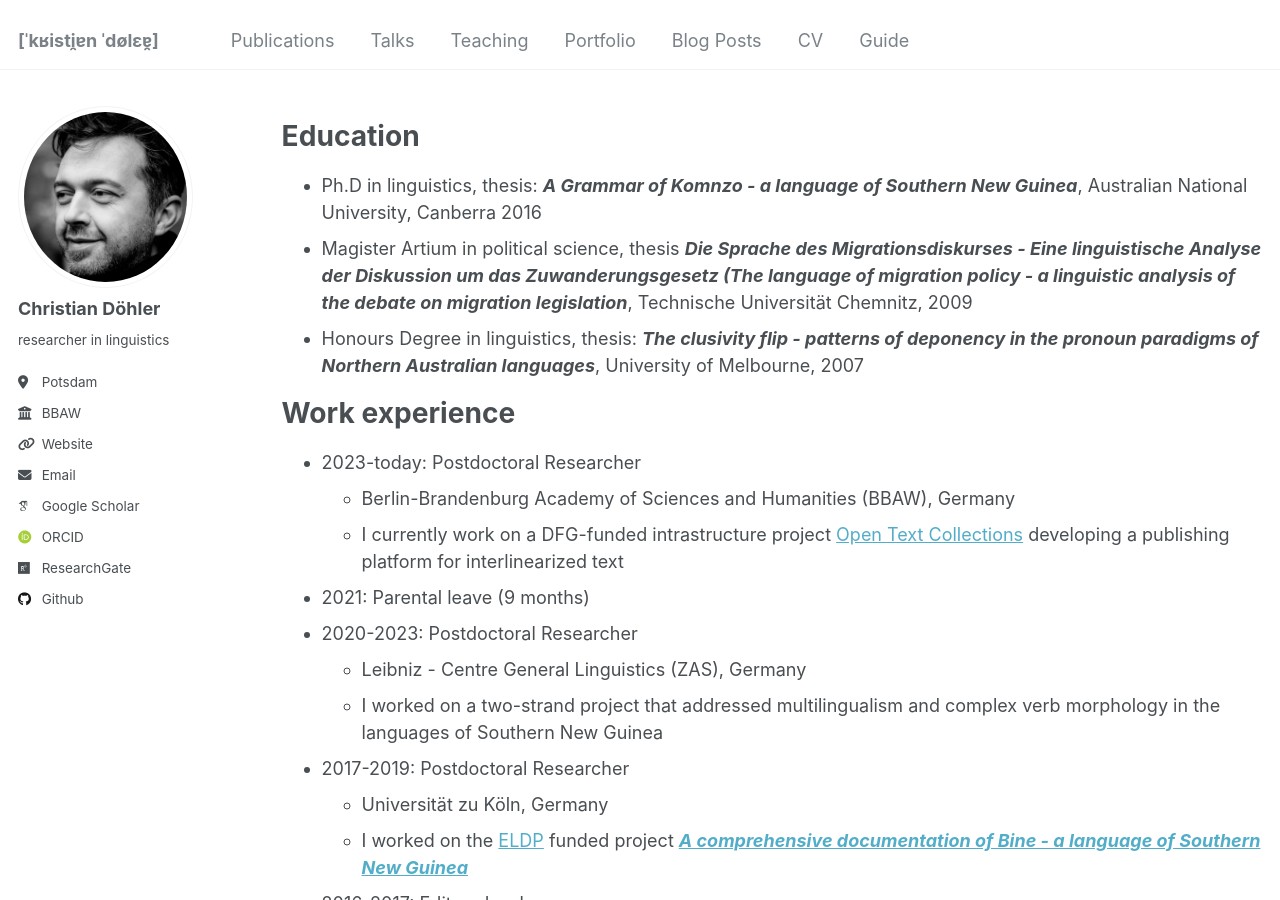
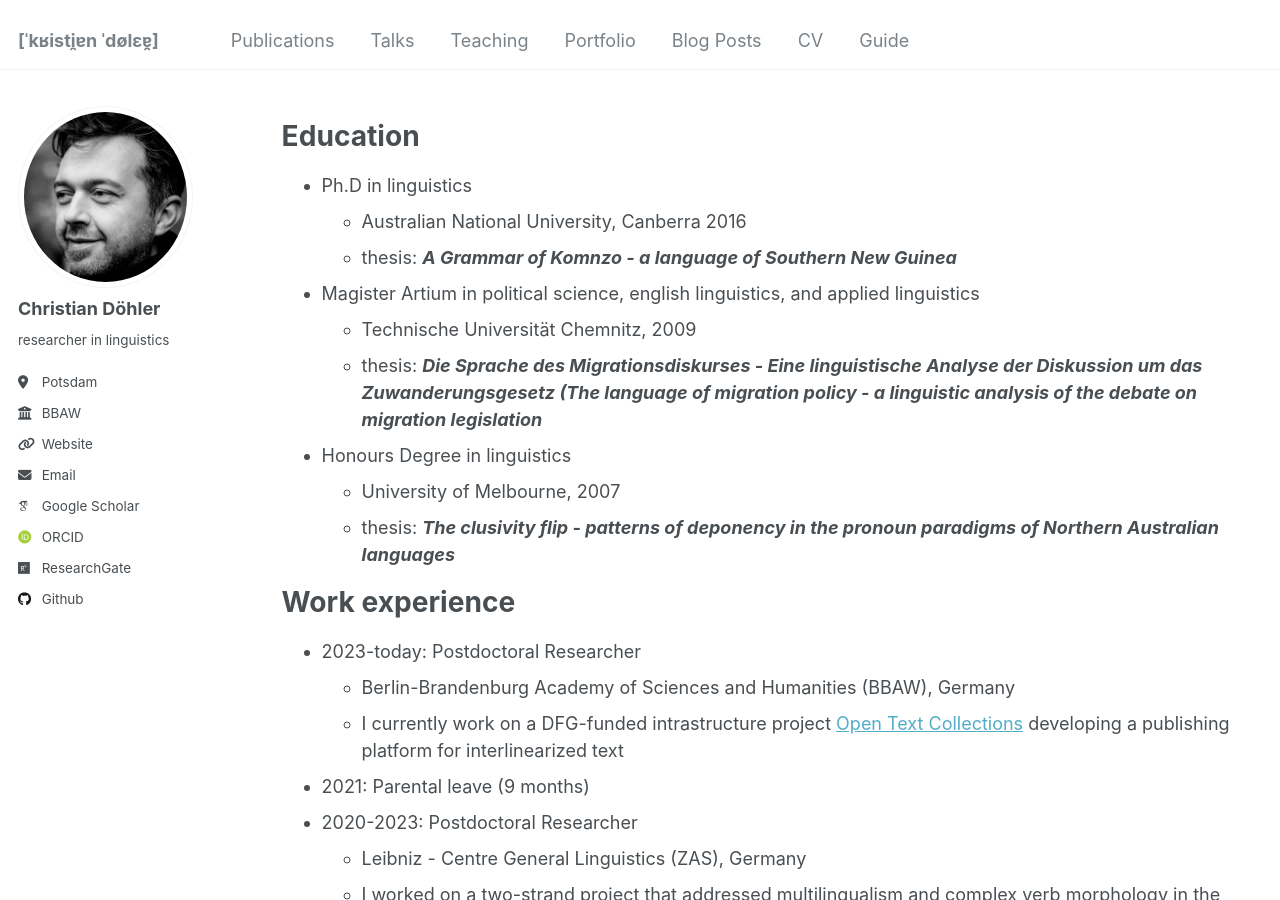
Before and after one commit to chrdoe/chrdoe.github.io, a Jekyll site: the page built from _pages/cv.md, in a window 1280 px wide and 900 px high. Built offline with Jekyll 4.4.1, drawn with Linux system fonts in a browser that asks for light colours; some web fonts are replaced.

Commit message:
Update cv.md

```diff
--- a/_pages/cv.md
+++ b/_pages/cv.md
@@ -11,9 +11,15 @@ redirect_from:
 
 Education
 ======
-* Ph.D in linguistics, thesis: ***A Grammar of Komnzo - a language of Southern New Guinea***, Australian National University, Canberra 2016
-* Magister Artium in political science, thesis ***Die Sprache des Migrationsdiskurses - Eine linguistische Analyse der Diskussion um das Zuwanderungsgesetz (The language of migration policy - a linguistic analysis of the debate on migration legislation***, Technische Universität Chemnitz, 2009
-* Honours Degree in linguistics, thesis: ***The clusivity flip - patterns of deponency in the pronoun paradigms of Northern Australian languages***, University of Melbourne, 2007
+* Ph.D in linguistics
+	* Australian National University, Canberra 2016
+	* thesis: ***A Grammar of Komnzo - a language of Southern New Guinea***
+* Magister Artium in political science, english linguistics, and applied linguistics
+	* Technische Universität Chemnitz, 2009
+	* thesis: ***Die Sprache des Migrationsdiskurses - Eine linguistische Analyse der Diskussion um das Zuwanderungsgesetz (The language of migration policy - a linguistic analysis of the debate on migration legislation***
+* Honours Degree in linguistics
+	* University of Melbourne, 2007
+	* thesis: ***The clusivity flip - patterns of deponency in the pronoun paradigms of Northern Australian languages***
 
 Work experience
 ======
```
